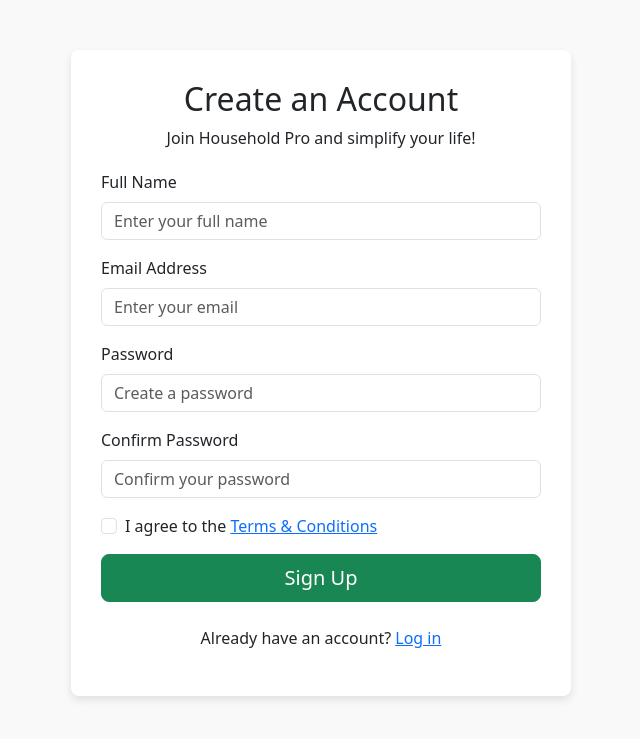
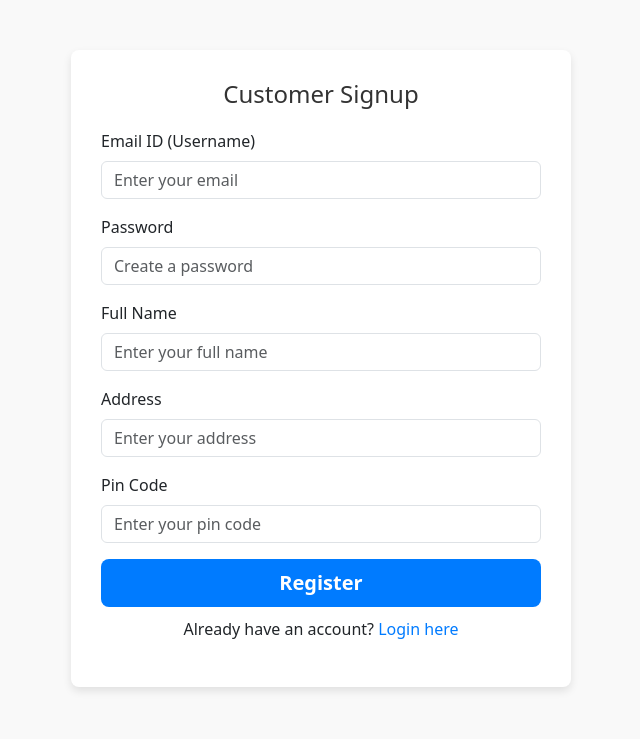
Before and after one commit to TanyaJha07/household_service, a Flask app: page /signup in a window 1280 px wide. Shown: the top 739 px of the page, without its empty margins (319-959 px from the left). Run offline with Flask 3, Linux system fonts and the light colour scheme.

Commit message:
user signup

```diff
--- a/app.py
+++ b/app.py
@@ -8,7 +8,7 @@ app.config["SQLALCHEMY_DATABASE_URI"] = "sqlite:///household_service.db"
 app.config["UPLOAD_FOLDER"] = "uploads"  # Folder to save uploaded documents
 app.secret_key = "your_secret_key"  # Needed for flash messages
 
-from models import User, ProfessionalDetails, db
+from models import CustomerDetails, User, ProfessionalDetails, db
 
 db.init_app(app)
 
@@ -23,8 +23,42 @@ os.makedirs(app.config["UPLOAD_FOLDER"], exist_ok=True)
 def home():
     return render_template("index.html")
 
-@app.route("/signup")
+@app.route("/signup", methods=["GET", "POST"])
 def signup():
+    if request.method == "POST":
+
+        # Retrieve form data
+        email = request.form.get("email")
+        password = request.form.get("password")
+        fullname = request.form.get("fullname")
+        address = request.form.get("address")
+        pin_code = request.form.get("pincode")
+
+        # Validate inputs
+        if not all([email, password]):
+            flash("All fields are required.", "danger")
+            return redirect(url_for("signup"))
+
+        # Create a new user entry
+        user = User(username=email, password=password, role="customer")
+        db.session.add(user)
+        db.session.commit()
+        user=User.query.filter_by(username=email).first()
+
+        # Create a new customer details entry
+        customer = CustomerDetails(
+            user_id=user.id,
+            email=email,
+            fullname=fullname,
+            address=address,
+            pin_code=pin_code,
+        )
+
+        db.session.add(customer)
+        db.session.commit()
+
+        flash("Signup successful! Please wait for admin verification.", "success")
+        return redirect(url_for("home"))
     return render_template("signup.html")
 
 @app.route("/signup_professional", methods=["GET", "POST"])
--- a/templates/signup.html
+++ b/templates/signup.html
@@ -3,7 +3,7 @@
 <head>
   <meta charset="UTF-8">
   <meta name="viewport" content="width=device-width, initial-scale=1.0">
-  <title>Sign Up - Household Pro</title>
+  <title>Customer Signup</title>
   <!-- Bootstrap CSS -->
   <link href="https://cdn.jsdelivr.net/npm/bootstrap@5.3.2/dist/css/bootstrap.min.css" rel="stylesheet">
   <style>
@@ -22,48 +22,74 @@
       text-align: center;
       margin-bottom: 20px;
     }
+    .form-header h2 {
+      font-size: 24px;
+      color: #333;
+    }
+    .form-header p {
+      color: #777;
+    }
+    .btn-register {
+      background-color: #007bff;
+      color: white;
+      font-weight: bold;
+    }
+    .btn-register:hover {
+      background-color: #0056b3;
+    }
+    .text-login {
+      text-align: center;
+      margin-top: 10px;
+    }
+    .text-login a {
+      color: #007bff;
+      text-decoration: none;
+    }
+    .text-login a:hover {
+      text-decoration: underline;
+    }
   </style>
 </head>
 <body>
   <div class="container">
     <div class="signup-container">
       <div class="form-header">
-        <h2>Create an Account</h2>
-        <p>Join Household Pro and simplify your life!</p>
+        <h2>Customer Signup</h2>
       </div>
-      <form>
-        <!-- Name -->
+      <form action="/signup" method="POST">
+        <!-- Email ID -->
         <div class="mb-3">
-          <label for="name" class="form-label">Full Name</label>
-          <input type="text" class="form-control" id="name" placeholder="Enter your full name" required>
-        </div>
-        <!-- Email -->
-        <div class="mb-3">
-          <label for="email" class="form-label">Email Address</label>
-          <input type="email" class="form-control" id="email" placeholder="Enter your email" required>
+          <label for="email" class="form-label">Email ID (Username)</label>
+          <input type="email" name="email" class="form-control" id="email" placeholder="Enter your email" required>
         </div>
         <!-- Password -->
         <div class="mb-3">
           <label for="password" class="form-label">Password</label>
-          <input type="password" class="form-control" id="password" placeholder="Create a password" required>
+          <input type="password" name="password" class="form-control" id="password" placeholder="Create a password" required>
         </div>
-        <!-- Confirm Password -->
+        <!-- Full Name -->
         <div class="mb-3">
-          <label for="confirm-password" class="form-label">Confirm Password</label>
-          <input type="password" class="form-control" id="confirm-password" placeholder="Confirm your password" required>
+          <label for="name" class="form-label">Full Name</label>
+          <input type="text" name="fullname" class="form-control" id="name" placeholder="Enter your full name" required>
         </div>
-        <!-- Terms and Conditions -->
-        <div class="mb-3 form-check">
-          <input type="checkbox" class="form-check-input" id="terms" required>
-          <label class="form-check-label" for="terms">I agree to the <a href="#">Terms & Conditions</a></label>
+        <!-- Address -->
+        <div class="mb-3">
+          <label for="address" class="form-label">Address</label>
+          <input type="text" name="address" class="form-control" id="address" placeholder="Enter your address" required>
+        </div>
+        <!-- Pin Code -->
+        <div class="mb-3">
+          <label for="pin-code" class="form-label">Pin Code</label>
+          <input type="text" name="pincode" class="form-control" id="pin-code" placeholder="Enter your pin code" required>
         </div>
         <!-- Submit Button -->
         <div class="d-grid">
-          <button type="submit" class="btn btn-success btn-lg">Sign Up</button>
+          <button type="submit" class="btn btn-register btn-lg">Register</button>
         </div>
       </form>
-      <div class="text-center mt-4">
-        <p>Already have an account? <a href="login.html">Log in</a></p>
+      <!-- Login Link -->
+      <div class="text-login">
+        <p>Already have an account? <a href="login.html">Login here</a></p>
       </div>
     </div>
   </div>
```
Also changed, not shown: instance/household_service.db.
